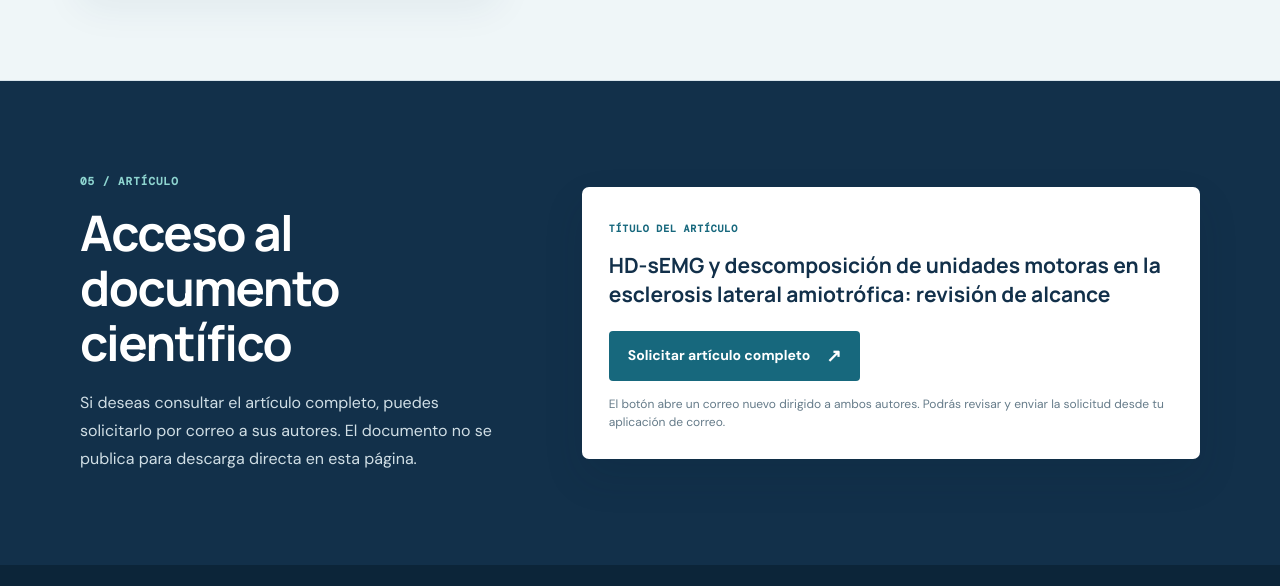
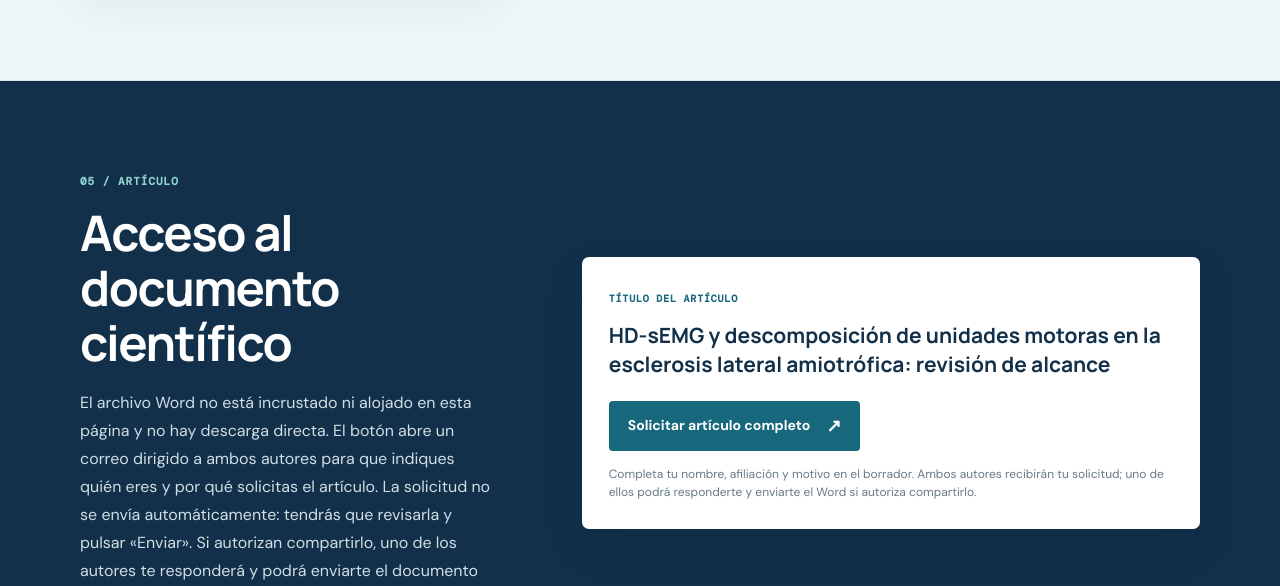
Before and after one commit to diegomcs/hdsemg-als-research, a plain HTML site: page index.html in a window 1280 px wide. Shown: the part 4439-5025 px from the top of the page. Drawn offline with nearby package versions, Linux system fonts and the light colour scheme; a web font is replaced by a local one.

Commit message:
Aclarar solicitud y envío del artículo

```diff
--- a/index.html
+++ b/index.html
@@ -232,13 +232,13 @@
       <div class="article-copy">
         <p class="eyebrow">05 / ARTÍCULO</p>
         <h2 id="article-title">Acceso al documento científico</h2>
-        <p>Si deseas consultar el artículo completo, puedes solicitarlo por correo a sus autores. El documento no se publica para descarga directa en esta página.</p>
+        <p>El archivo Word no está incrustado ni alojado en esta página y no hay descarga directa. El botón abre un correo dirigido a ambos autores para que indiques quién eres y por qué solicitas el artículo. La solicitud no se envía automáticamente: tendrás que revisarla y pulsar «Enviar». Si autorizan compartirlo, uno de los autores te responderá y podrá enviarte el documento por correo.</p>
       </div>
       <div class="article-request">
         <span class="request-label">TÍTULO DEL ARTÍCULO</span>
         <h3>HD-sEMG y descomposición de unidades motoras en la esclerosis lateral amiotrófica: revisión de alcance</h3>
-        <a class="button button-light" href="mailto:diego.salamanca@udea.edu.co,juan.solano@udea.edu.co?subject=Solicitud%20de%20acceso%20al%20art%C3%ADculo%20HD-sEMG%20y%20ELA&amp;body=Estimados%20autores%3A%0A%0AMe%20gustar%C3%ADa%20solicitar%20acceso%20al%20art%C3%ADculo%20%22HD-sEMG%20y%20descomposici%C3%B3n%20de%20unidades%20motoras%20en%20la%20esclerosis%20lateral%20amiotr%C3%B3fica%3A%20revisi%C3%B3n%20de%20alcance%22.%0A%0AMotivo%20de%20la%20solicitud%3A%0A%0AGracias.">Solicitar artículo completo <span aria-hidden="true">↗</span></a>
-        <p class="request-note">El botón abre un correo nuevo dirigido a ambos autores. Podrás revisar y enviar la solicitud desde tu aplicación de correo.</p>
+        <a class="button button-light" href="mailto:diego.salamanca@udea.edu.co,juan.solano@udea.edu.co?subject=Solicitud%20de%20acceso%20al%20art%C3%ADculo%20HD-sEMG%20y%20ELA&amp;body=Estimados%20autores%3A%0A%0AMe%20gustar%C3%ADa%20solicitar%20acceso%20al%20art%C3%ADculo%20%E2%80%9CHD-sEMG%20y%20descomposici%C3%B3n%20de%20unidades%20motoras%20en%20la%20esclerosis%20lateral%20amiotr%C3%B3fica%3A%20revisi%C3%B3n%20de%20alcance%E2%80%9D.%0A%0ANombre%20completo%3A%0AAfiliaci%C3%B3n%20(universidad%2C%20instituci%C3%B3n%20u%20organizaci%C3%B3n)%3A%0AMotivo%20de%20la%20solicitud%3A%0A%0AGracias.">Solicitar artículo completo <span aria-hidden="true">↗</span></a>
+        <p class="request-note">Completa tu nombre, afiliación y motivo en el borrador. Ambos autores recibirán tu solicitud; uno de ellos podrá responderte y enviarte el Word si autoriza compartirlo.</p>
       </div>
     </section>
   </main>
```
